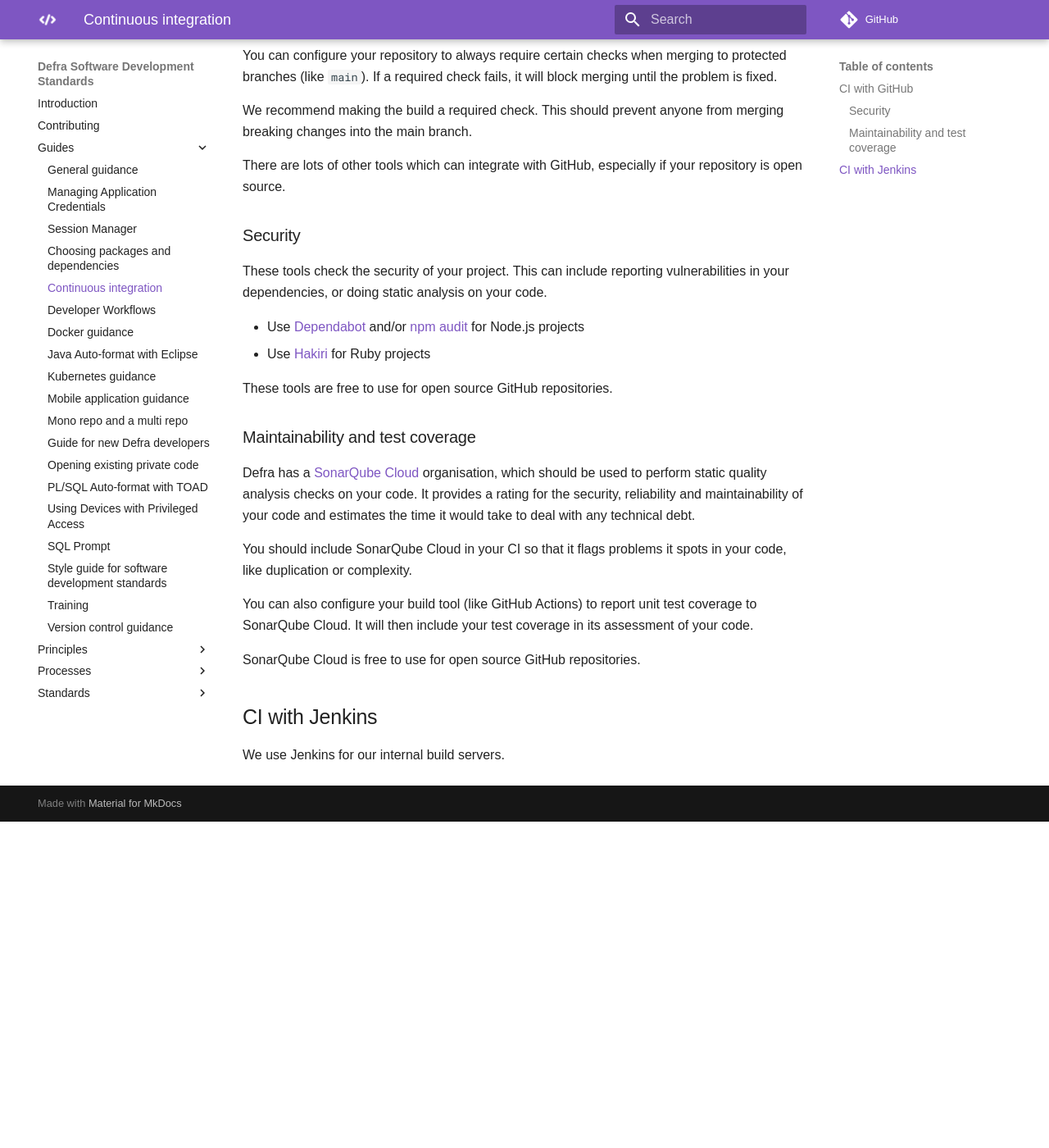
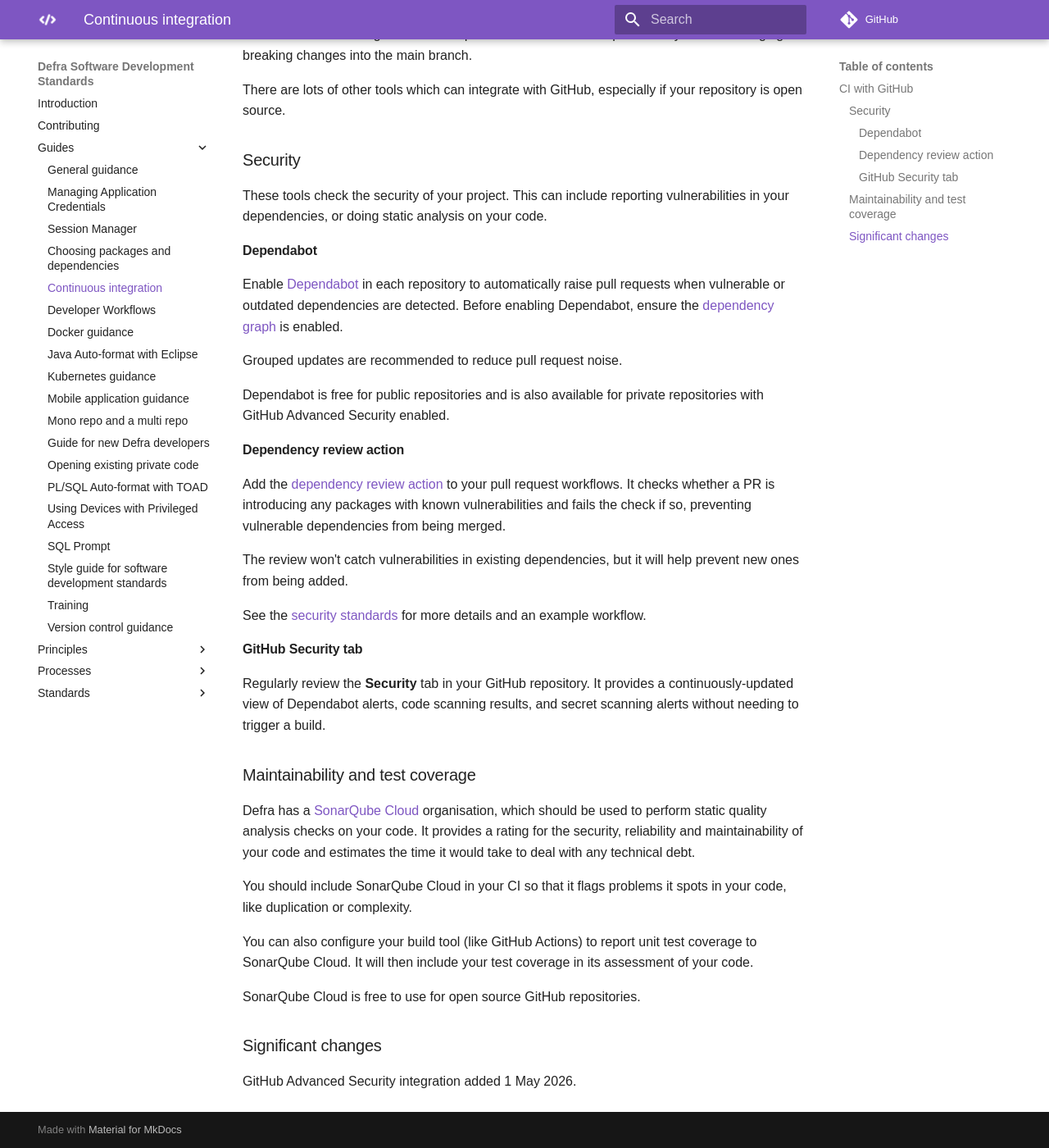
Before and after one commit to DEFRA/software-development-standards, an MkDocs documentation site: the page built from docs/guides/continuous_integration.md, in a window 1280 px wide and 1400 px high, scrolled down 686 px. Shown: the whole window at 82% size. Built offline with MkDocs 1.6.1 and Material for MkDocs 9.7.7, drawn with Linux system fonts in a browser that asks for light colours; some web fonts are replaced; comment, search, counter and statistics services are not loaded; before the commit the page ends 1688 px from its top, so only the background shows below that; some of the changed text lies outside the part shown.

Commit message:
Update security standards

```diff
--- a/docs/guides/continuous_integration.md
+++ b/docs/guides/continuous_integration.md
@@ -1,6 +1,4 @@
 # Continuous integration
-
-NOTE: This guidance only applies to repositories and projects which are public on GitHub and can therefore take advantage of several free integrations. We intend to expand upon this guide in the future to cover the rest of our ecosystem.
 
 > Continuous Integration (CI) is a development practice that requires developers to integrate code into a shared repository several times a day. Each check-in is then verified by an automated build, allowing teams to detect problems early.
 >
@@ -28,10 +26,25 @@ There are lots of other tools which can integrate with GitHub, especially if you
 
 These tools check the security of your project. This can include reporting vulnerabilities in your dependencies, or doing static analysis on your code.
 
-- Use [Dependabot](https://docs.github.com/en/code-security/tutorials/secure-your-dependencies/dependabot-quickstart-guide) and/or [npm audit](https://docs.npmjs.com/cli/v9/commands/npm-audit) for Node.js projects
-- Use [Hakiri](https://hakiri.io/) for Ruby projects
+#### Dependabot
 
-These tools are free to use for open source GitHub repositories.
+Enable [Dependabot](https://docs.github.com/en/code-security/dependabot) in each repository to automatically raise pull requests when vulnerable or outdated dependencies are detected. Before enabling Dependabot, ensure the [dependency graph](https://docs.github.com/en/code-security/supply-chain-security/understanding-your-software-supply-chain/about-the-dependency-graph) is enabled.
+
+Grouped updates are recommended to reduce pull request noise.
+
+Dependabot is free for public repositories and is also available for private repositories with GitHub Advanced Security enabled.
+
+#### Dependency review action
+
+Add the [dependency review action](https://github.com/actions/dependency-review-action) to your pull request workflows. It checks whether a PR is introducing any packages with known vulnerabilities and fails the check if so, preventing vulnerable dependencies from being merged.
+
+The review won't catch vulnerabilities in existing dependencies, but it will help prevent new ones from being added.
+
+See the [security standards](../standards/security_standards.md) for more details and an example workflow.
+
+#### GitHub Security tab
+
+Regularly review the **Security** tab in your GitHub repository. It provides a continuously-updated view of Dependabot alerts, code scanning results, and secret scanning alerts without needing to trigger a build.
 
 ### Maintainability and test coverage
 
@@ -45,6 +58,6 @@ It will then include your test coverage in its assessment of your code.
 
 SonarQube Cloud is free to use for open source GitHub repositories.
 
-## CI with Jenkins
+### Significant changes
 
-We use Jenkins for our internal build servers.
+GitHub Advanced Security integration added 1 May 2026.
--- a/docs/standards/security_standards.md
+++ b/docs/standards/security_standards.md
@@ -9,3 +9,35 @@ The way we build software and systems is rapidly evolving, becoming more and mor
 Use the [OWASP Secure coding practices - quick reference guide](https://www.owasp.org/index.php/OWASP_Secure_Coding_Practices_-_Quick_Reference_Guide) for details of the standards to apply.
 
 **Important note.** We are using version 2
+
+## GitHub Advanced Security
+
+Defra has GitHub Advanced Security enabled across its organisation. Teams should maximise use of these built-in features rather than relying on third-party tools.
+
+### Dependency graph
+
+Ensure the [dependency graph](https://docs.github.com/en/code-security/supply-chain-security/understanding-your-software-supply-chain/about-the-dependency-graph) is enabled in every repository. It is the foundation for Dependabot alerts and the dependency review action.
+
+### Dependabot
+
+Enable [Dependabot](https://docs.github.com/en/code-security/dependabot) to automatically raise pull requests when vulnerable or outdated dependencies are detected. Grouped updates are recommended to reduce noise — see [grouping Dependabot version updates](https://docs.github.com/en/code-security/dependabot/dependabot-version-updates/configuration-options-for-the-dependabot.yml-file#groups) for configuration details.
+
+### Dependency review action
+
+Add the [GitHub dependency review action](https://github.com/actions/dependency-review-action) to your pull request workflow. It compares the dependencies introduced by a PR against the GitHub Advisory Database and fails the check if any known-vulnerable packages are being added, preventing vulnerabilities from being merged rather than detecting them after the fact.
+
+An example workflow can be found in the [fcp-audit repository](https://github.com/DEFRA/fcp-audit/blob/309fc8ed7022ed981ee620d97bd455799a704cf0/.github/workflows/).
+
+### GitHub Security tab
+
+Regularly review the **Security** tab in your repository. It provides a continuously-updated view of:
+
+- Dependabot alerts for vulnerable dependencies already in the repo
+- Code scanning alerts from static analysis
+- Secret scanning alerts
+
+This means you do not need to wait for a build to run to discover a vulnerability, issues are surfaced as soon as they are detected.
+
+### Snyk
+
+Snyk has been assessed alongside GitHub Advanced Security. As GitHub Advanced Security provides largely equivalent capability and is already available to all Defra teams, teams should look to maximise usage of GitHub Advanced Security rather than relying on Snyk.
```
Also changed, not shown: docs/standards/node_standards.md (+27 -1 lines).
